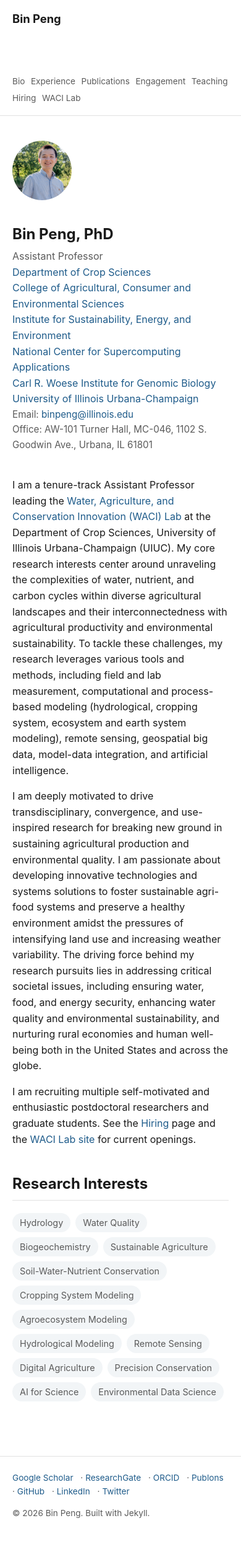
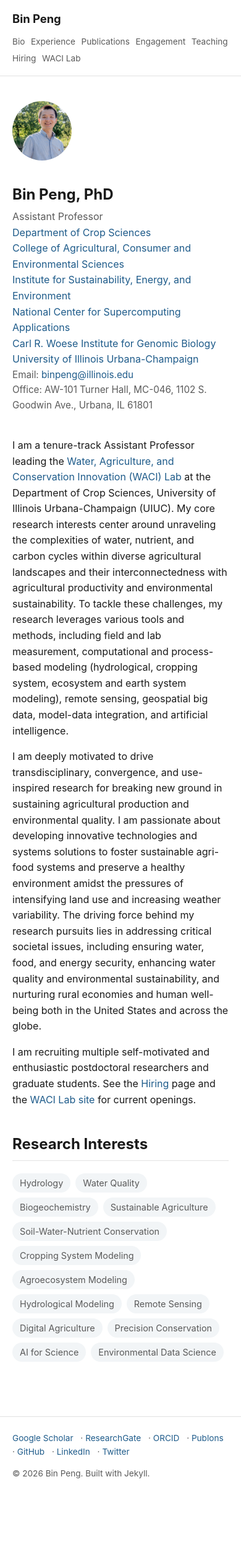
Before and after one commit to pengbinpeluo/pengbinpeluo.github.io, a Jekyll site: the page built from index.md, in a window 390 px wide. Shown: the whole page at 62% size. Built offline with Jekyll 4.4.1, drawn with Linux system fonts in a browser that asks for light colours; after the commit the page ends 2427 px from its top, so only the background shows below that.

Commit message:
Split header gap into row-gap/column-gap to fix mobile spacing
The single 'gap' value on the header flex container was applying to both
the horizontal title-to-nav spacing (used to align the nav with the bio
heading on desktop) and the vertical spacing when title/nav wrap onto
separate lines on mobile -- producing a large, unintended gap between
the site name and the first nav item on narrow screens.

Split into row-gap: 0.75rem (tight, for wrapped mobile) and
column-gap: 4.75rem (wide, preserves desktop alignment with the bio
heading). Verified: mobile vertical gap back to 12px, desktop alignment
still within 0.5px, no overflow/wrapping regressions at any breakpoint.

Co-Authored-By: Claude Sonnet 5 <noreply@anthropic.com>

```diff
--- a/assets/css/main.css
+++ b/assets/css/main.css
@@ -35,7 +35,8 @@ a:hover { text-decoration: underline; }
   flex-wrap: wrap;
   align-items: center;
   justify-content: flex-start;
-  gap: 4.75rem;
+  row-gap: 0.75rem;
+  column-gap: 4.75rem;
 }
 .site-title {
   font-weight: 700;
```
